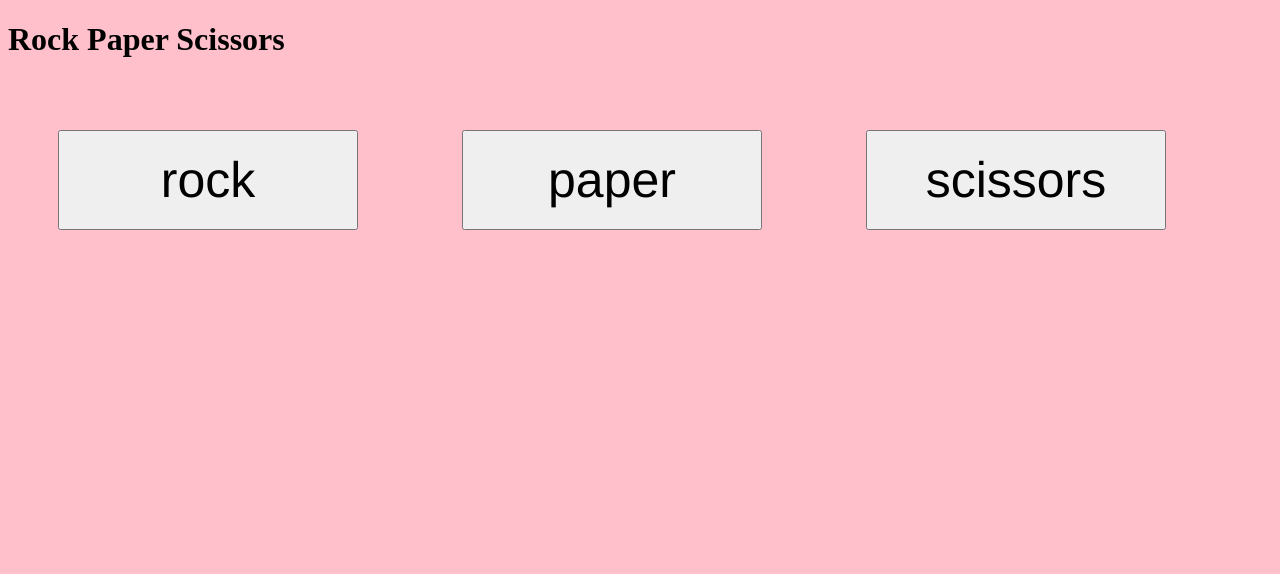
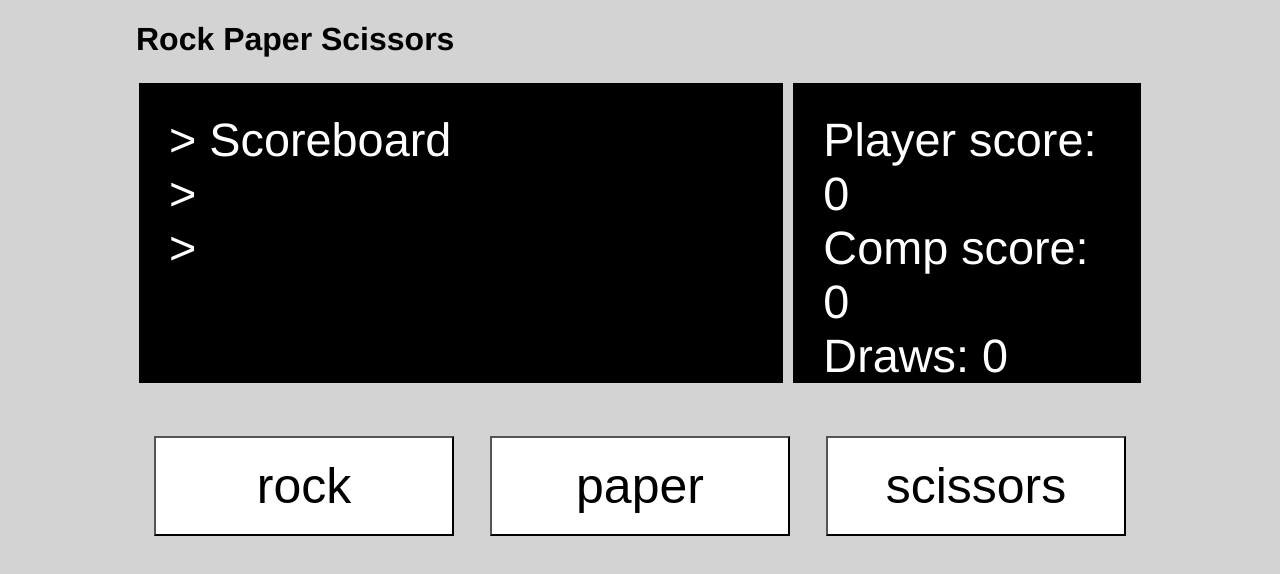
Before and after one commit to hfwbakker/rock_paper_scissors, a plain HTML site: page index.html in a window 1280 px wide. Drawn offline with Linux system fonts and the light colour scheme.

Commit message:
everything done except for first to 5 wins victory condition + message

```diff
--- a/index.html
+++ b/index.html
@@ -6,9 +6,15 @@
     </head>
     <body>
         <h1>Rock Paper Scissors</h1>
-        <button id="rock">rock</button>
-        <button id="paper">paper</button>
-        <button id="scissors">scissors</button>
+        <div class="scoreboardBar">
+            <div id="scoreboard"></div>
+            <div id="scoreCounter"></div>
+        </div>
+        <div class="buttons">
+            <button id="rock">rock</button>
+            <button id="paper">paper</button>
+            <button id="scissors">scissors</button>
+        </div>
     </body>
     <script type="text/javascript" src="script.js"></script>
 </html>
--- a/script.js
+++ b/script.js
@@ -1,33 +1,62 @@
-let playerSelection = []
+let compScore = 0;
+let playerScore = 0;
+let drawScore = 0;
+
+const msgBoard = document.querySelector("#scoreboard");
+const scoreCounter = document.querySelector("#scoreCounter");
+
+let playerMsg = document.createElement("h3");
+playerMsg.textContent = "> Scoreboard";
+msgBoard.appendChild(playerMsg);
+
+let compMsg = document.createElement("h3");
+compMsg.textContent = "> ";
+msgBoard.appendChild(compMsg);
+
+let resultMsg = document.createElement("h3");
+resultMsg.textContent = "> ";
+msgBoard.appendChild(resultMsg);
+
+let playerWins = document.createElement("h3");
+playerWins.textContent = `Player score: ${playerScore}`;
+scoreCounter.appendChild(playerWins);
+
+let compWins = document.createElement("h3");
+compWins.textContent = `Comp score: ${compScore}`;
+scoreCounter.appendChild(compWins);
+
+let noWins = document.createElement("h3");
+noWins.textContent = `Draws: ${drawScore}`;
+scoreCounter.appendChild(noWins);
+
+
+// let playerSelection = []
 
 const rock = document.querySelector("#rock");
 rock.addEventListener("click", () => {
-    console.log("Player picked rock");
+    playerMsg.textContent = "> Player picked rock"
     playerSelection = "rock"
     fuknPlay(playerSelection, computerPlay())
 });
 
 const paper = document.querySelector("#paper");
 paper.addEventListener("click", () => {
-    console.log("Player picked paper");
+    playerMsg.textContent = "> Player picked paper";
     playerSelection = "paper"
     fuknPlay(playerSelection, computerPlay())
 });
 
 const scissors = document.querySelector("#scissors");
 scissors.addEventListener("click", () => {
-    console.log("Player picked scissors");
+    playerMsg.textContent = "> Player picked scissors";
     playerSelection = "scissors"
     fuknPlay(playerSelection, computerPlay())
 });
 
-let compScore = 0
-let playerScore = 0
-
 function computerPlay() {
     let options = ["rock", "paper", "scissors"];
     let compSelect = options[Math.floor(Math.random() * options.length)]
-    console.log(`Computer picked ${compSelect}`);
+    compMsg.textContent = `> Computer picked ${compSelect}`;
     return compSelect;
 };
 
@@ -39,35 +68,46 @@ function computerPlay() {
 
 function fuknPlay(a, b) {
     if(a == b) {
-        console.log("draw");
+        resultMsg.textContent = "> Draw";
+        drawScore += 1;
+        noWins.textContent = `Draws: ${drawScore}`
     } else if (a == "rock") {
         if(b == "paper") {
-            console.log("Computer wins.");
-            compScore += 1
+            resultMsg.textContent = "> Computer wins.";
+            compScore += 1;
+            compWins.textContent = `Comp score: ${compScore}`;
         } else {
-            console.log("Player wins");
-            playerScore += 1
+            resultMsg.textContent = "> Player wins";
+            playerScore += 1;
+            playerWins.textContent =`Player score: ${playerScore}`;
         }
     } else if(a == "paper") {
         if(b == "scissors") {
-            console.log("Computer wins");
+            resultMsg.textContent = "> Computer wins.";
             compScore += 1
+            compWins.textContent = `Comp score: ${compScore}`
         } else {
-            console.log("Player wins");
+            resultMsg.textContent = "> Player wins";
             playerScore += 1
+            playerWins.textContent =`Player score: ${playerScore}`;
         }
     } else if(a == "scissors") {
         if(b == "rock") {
-            console.log("Computer wins")
+            resultMsg.textContent = "> Computer wins.";
             compScore += 1
+            compWins.textContent = `Comp score: ${compScore}`
         } else {
-            console.log("Player wins");
+            resultMsg.textContent = "> Player wins";
             playerScore += 1
+            playerWins.textContent =`Player score: ${playerScore}`;
         }
     } else {
         console.log("....wtf did you input?");
     }
 }
+
+
+
 
 // function game() {
 //     let computerSelection = computerPlay();
--- a/styles.css
+++ b/styles.css
@@ -1,12 +1,51 @@
 body {
-    background-color: pink;
+    background-color: lightgray;
+    font-family: helvetica;
+    padding-left: 10%;
+    padding-right: 10%;
 }
 
 button {
     width: 300px;
     height: 100px;
-    margin: 50px;
     font-size: 50px;
-    font-family: helvetica;
+    margin-top: 50px;
+    background-color: white;
+}
+
+h3 {
+    padding: 0;
+    margin: 0;
+    font-weight: 100;
+}
+
+.scoreboardBar {
+    display: flex;
+    justify-content: space-around;
+    padding: 3px;
+    font-size: 40px;
+    height: 300px;
 
 }
+
+#scoreboard {
+    font-size: 40px;
+    width: 65%;
+    background-color: black;
+    color: white;
+    border: thick;
+    padding: 30px;
+}
+
+#scoreCounter {
+    width: 32%;
+    background-color: black;
+    color: white;
+    margin-left: 10px;
+    padding: 30px;
+}
+
+.buttons {
+    display: flex;
+    justify-content: space-around;
+}
```
Also changed, not shown: 1 other file.
